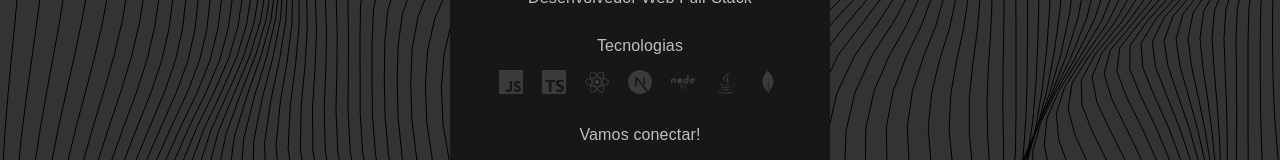
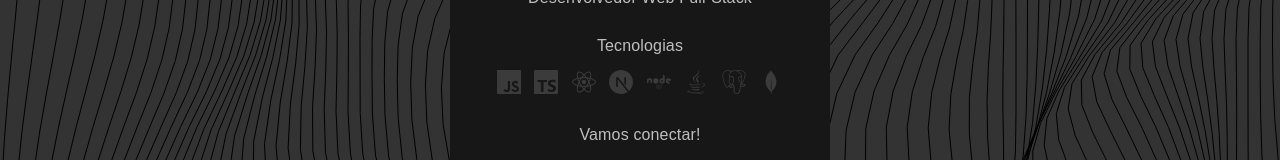
Before and after one commit to Matheussfreitas/meus-links, a Next.js app: page / in a window 1280 px wide. Shown: the part 289-449 px from the top of the page. Built offline with nearby package versions, Linux system fonts and the light colour scheme.

Commit message:
postgres icon add

```diff
--- a/src/app/components/session-2.tsx
+++ b/src/app/components/session-2.tsx
@@ -1,6 +1,6 @@
 import { Box, Icon, Typography } from "@mui/material";
 import { FaJava, FaNode, FaReact } from "react-icons/fa";
-import { SiJavascript, SiMongodb, SiNextdotjs, SiTypescript } from "react-icons/si";
+import { SiJavascript, SiMongodb, SiNextdotjs, SiTypescript, SiPostgresql } from "react-icons/si";
 
 export default function SessionTwo() {
   const icons = [
@@ -10,6 +10,7 @@ export default function SessionTwo() {
     { stack: "NextJS", icon: <SiNextdotjs /> },
     { stack: "NodeJS", icon: <FaNode /> },
     { stack: "Java", icon: <FaJava /> },
+    { stack: "Postgres", icon: <SiPostgresql /> },
     { stack: "MongoDB", icon: <SiMongodb /> },
 
   ];
--- a/src/app/components/session-3.tsx
+++ b/src/app/components/session-3.tsx
@@ -35,7 +35,7 @@ export default function SessionThree() {
               border: "2px solid var(--cinza)",
               borderRadius: "1rem",
               "& svg": { fontSize: "1.5rem", color: "var(--cinza)" },
-              "&:hover": { backgroundColor: "var(--ccc)", border: " 2px solid var(--aaa)", transition: "0.5s", "& svg": {color: "#fff", transition: "0.5s", transform: "scale(1.2)" } }
+              "&:hover": { backgroundColor: "var(--cinza)", border: " 2px solid var(--aaa)", transition: "0.5s", "& svg": {color: "#fff", transition: "0.5s", transform: "scale(1.2)" } }
               }}>
                 {item.icon}
             </Box>
```
